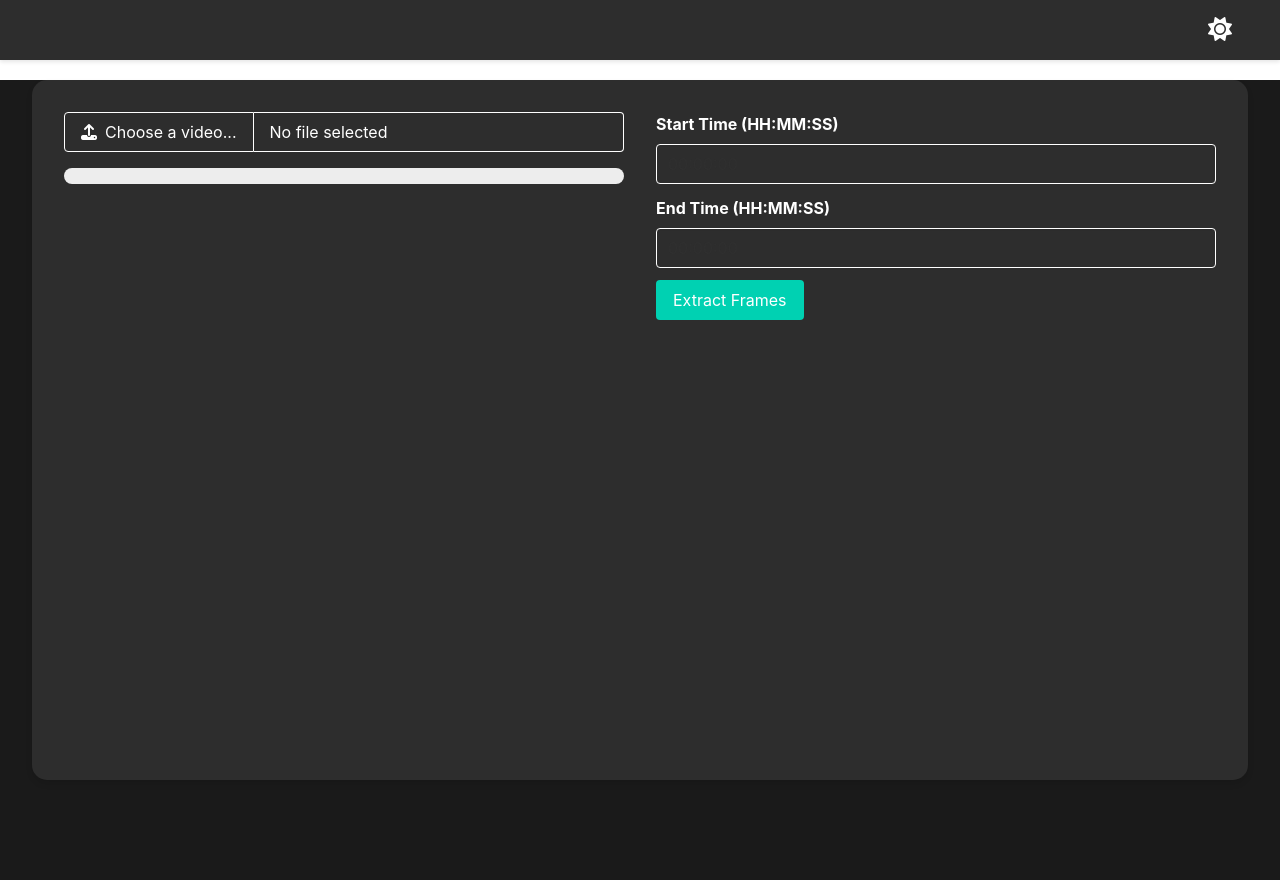
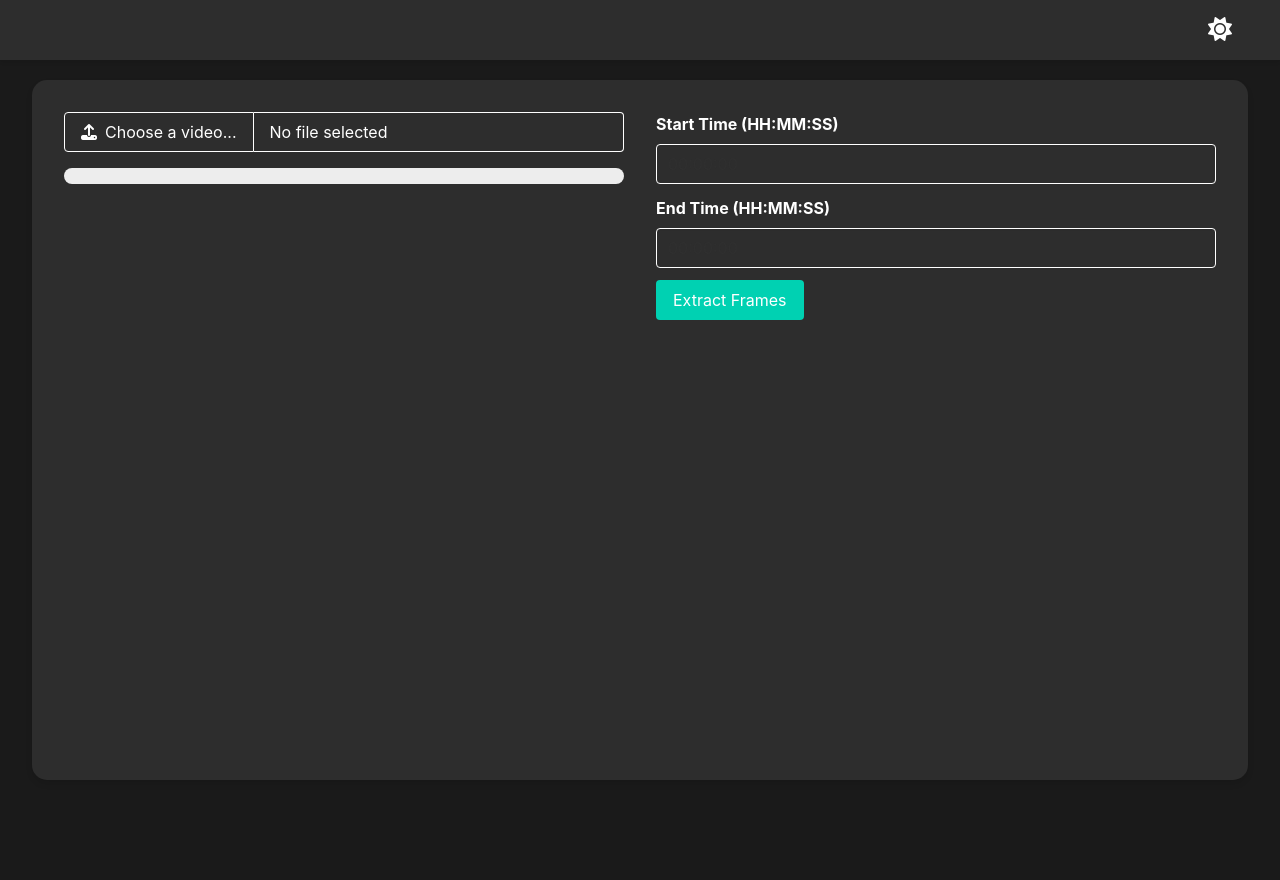
Before and after one commit to PootisPenserHere/video_frame_extractor, a Flask app: page / in a window 1280 px wide. Run offline with Flask 2, Linux system fonts and the light colour scheme.

Commit message:
[fix] Uniform background color in night and day mode

```diff
--- a/templates/index.html
+++ b/templates/index.html
@@ -21,6 +21,11 @@
             --text-color: #333333;
             --container-bg: #ffffff;
             --header-bg: #f4f1ea;
+        }
+
+        html {
+            background-color: var(--bg-color);
+            transition: background-color 0.3s ease;
         }
 
         body {
@@ -195,9 +200,11 @@
         // Theme toggle functionality
         const themeToggle = document.querySelector('.theme-toggle');
         const body = document.body;
+        const html = document.documentElement;
 
         themeToggle.addEventListener('click', () => {
             body.classList.toggle('light-mode');
+            html.classList.toggle('light-mode');
             const icon = themeToggle.querySelector('i');
             icon.classList.toggle('fa-sun');
             icon.classList.toggle('fa-moon');
```
